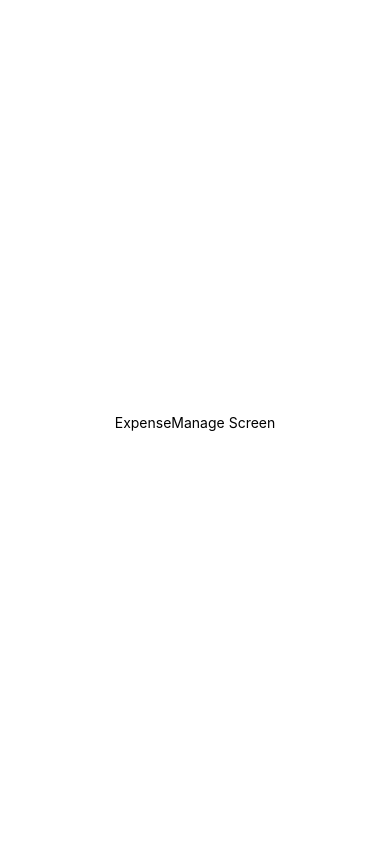
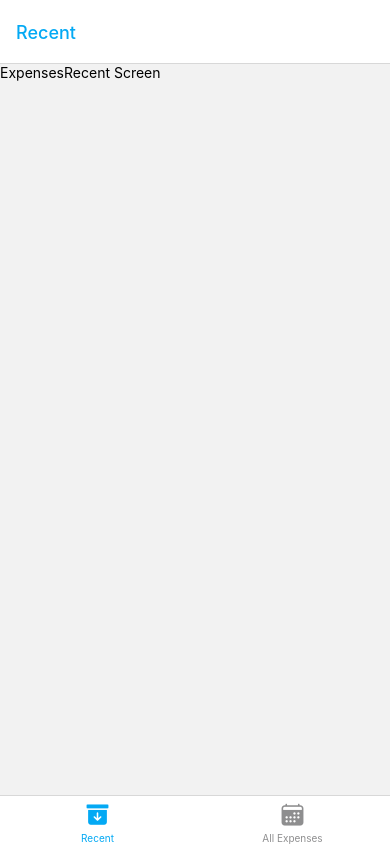
Before and after one commit to officialabdulrehman/react-vative-max-expense-tracker, a React Native app: screen / in a window 390 px wide. Built offline with nearby package versions, Linux system fonts and the light colour scheme.

Commit message:
feat: added some basic navigation and options | screens loading up fine

```diff
--- a/App.tsx
+++ b/App.tsx
@@ -1,50 +1,80 @@
+import { Ionicons } from "@expo/vector-icons";
 import { createBottomTabNavigator } from "@react-navigation/bottom-tabs";
 import { NavigationContainer } from "@react-navigation/native";
 import { createNativeStackNavigator } from "@react-navigation/native-stack";
 import { StatusBar } from "expo-status-bar";
-import { Provider } from "react-redux";
+import { Provider, useSelector } from "react-redux";
 import { ExpenseManage } from "./src/screens/ExpenseManage/ExpenseManage.screen";
 import { ExpensesAll } from "./src/screens/ExpensesAll/ExpensesAll.screen";
 import { ExpensesRecent } from "./src/screens/ExpensesRecent/ExpensesRecent.screen";
 import { Screens } from "./src/screens/Screens.enum";
-import { store } from "./src/store/redux/store";
+import { RootState, store } from "./src/store/redux/store";
 
 const Stack = createNativeStackNavigator();
 const BottomTabs = createBottomTabNavigator();
 
 const NavigationBottomTabs = () => {
+  const theme = useSelector((state: RootState) => state.themeReducer.theme);
   return (
-    <Provider store={store}>
-      <BottomTabs.Navigator screenOptions={{}}>
+    <BottomTabs.Navigator
+      screenOptions={{
+        headerStyle: {
+          backgroundColor: theme.backgroundColors.primary000,
+        },
+        headerTintColor: theme.colors.primary400,
+        tabBarStyle: {
+          backgroundColor: theme.backgroundColors.primary000,
+        },
+        tabBarActiveTintColor: theme.colors.primary400,
+      }}
+    >
       <BottomTabs.Screen
         name={Screens.ExpensesRecent}
         component={ExpensesRecent}
+        options={{
+          title: "Recent",
+          tabBarLabel: "Recent",
+          tabBarIcon: ({ color, size, focused }) => (
+            <Ionicons name="archive" color={color} size={size} />
+          ),
+        }}
       />
-        <BottomTabs.Screen name={Screens.ExpensesAll} component={ExpensesAll} />
+      <BottomTabs.Screen
+        name={Screens.ExpensesAll}
+        component={ExpensesAll}
+        options={{
+          title: "All Expenses",
+          tabBarLabel: "All Expenses",
+          tabBarIcon: ({ color, size, focused }) => (
+            <Ionicons name="calendar" color={color} size={size} />
+          ),
+        }}
+      />
     </BottomTabs.Navigator>
-    </Provider>
   );
 };
 
 export default function App() {
   return (
     <>
+      <Provider store={store}>
         <NavigationContainer>
           <Stack.Navigator>
             <Stack.Screen
-            name={Screens.ExpenseManage}
-            component={ExpenseManage}
+              name={Screens.NavigationBottomTabs}
+              component={NavigationBottomTabs}
               options={{
                 headerShown: false,
               }}
             />
             <Stack.Screen
-            name={Screens.NavigationBottomTabs}
-            component={NavigationBottomTabs}
+              name={Screens.ExpenseManage}
+              component={ExpenseManage}
             />
           </Stack.Navigator>
         </NavigationContainer>
         <StatusBar style="auto" />
+      </Provider>
     </>
   );
 }
--- a/src/store/redux/slices/theme.slice.ts
+++ b/src/store/redux/slices/theme.slice.ts
@@ -17,7 +17,7 @@ const initialState: State = {
   })
 }
 
-const themeSlice = createSlice({
+export const themeSlice = createSlice({
   name: "theme",
   initialState,
   reducers: {
```
Lines whose indentation alone changed are shown as unchanged.
